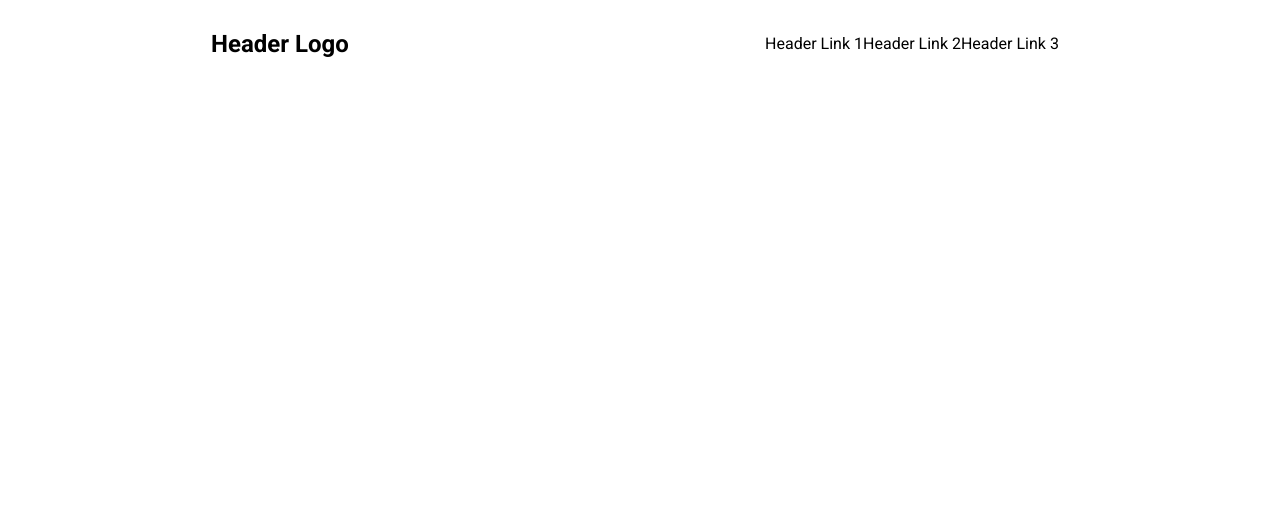
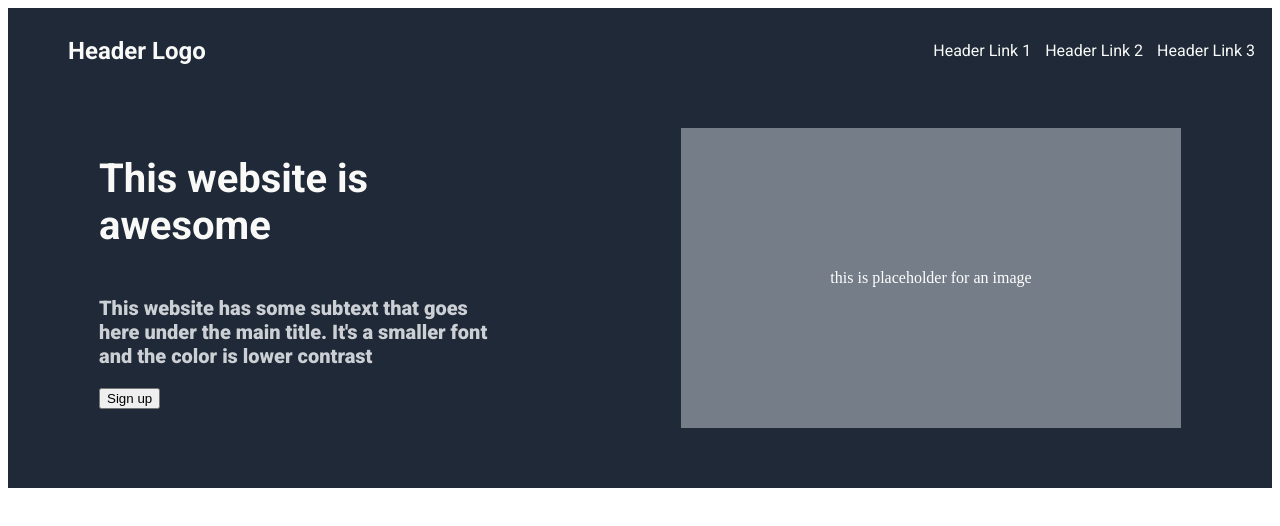
Before and after one commit to devilhunter001/odin-landing-page, a plain HTML site: page index.html in a window 1280 px wide. Drawn offline with Linux system fonts and the light colour scheme.

Commit message:
Finalised the header and content1 (except the button)
using alot of nested divs which might cause problems.

```diff
--- a/css/style.css
+++ b/css/style.css
@@ -1,9 +1,19 @@
+
 .header{
     font-family:'Roboto';
+    color: #F9FAF8;
     display: flex;
     flex-direction: row;
-    justify-content: space-around;
+    justify-content: space-between;
     align-items: center;
+    margin-bottom: 35px;
+}
+.logo {
+    margin-left: 60px;
+}
+.hero {
+    background-color: #1F2937;
+    padding-bottom: 60px;
 }
 
 ul {
@@ -13,6 +23,42 @@ ul {
 
 }
 
-.links {
+li {
+    padding: 7px;
+}
+
+.content1 {
+    display:flex;
+    justify-content: space-around;
+    align-items: start;
 
 }
+
+.awesome {
+    font-size: 20px;
+    font-weight:900;
+    width: 400px;
+    display: flex;
+    font-family:'Roboto';
+    flex-shrink: 2;
+    flex-wrap: wrap;
+    color: #F9FAF8;
+}
+
+.content1 .subtext{
+     color:#cccfd4;
+}
+.box1 {
+    color: white;
+    flex-shrink: 1;
+    justify-content: center;
+    align-items:center;
+    display: flex;
+    background-color: #747D88 ;
+    height: 300px;
+    width: 500px;
+}
+
+.button {
+    display: flex;
+}
--- a/index.html
+++ b/index.html
@@ -10,6 +10,7 @@
     <title>Document</title>
 </head>
 <body>
+    <div class="hero">
     <div class="header">
         <div class= "logo"><h2>Header Logo</h2></div>
         <div class="links">
@@ -19,7 +20,17 @@
             <li>Header Link 3</li>
         </ul>
         </div>
+    </div>
+    <div class="content1">
+        <div class="awesome">
+    <h1>This website is <br>awesome</h1><br><div class="subtext"> <p>
+    This website has some subtext that goes here under the main title. It's a smaller font and the color is lower contrast</p>
+    <div class="button"><button>Sign up</button></div>
+    </div>
+        </div>
 
+    <div class="box1">this is placeholder for an image</div>
     </div>
+</div>
 </body>
 </html>
```
